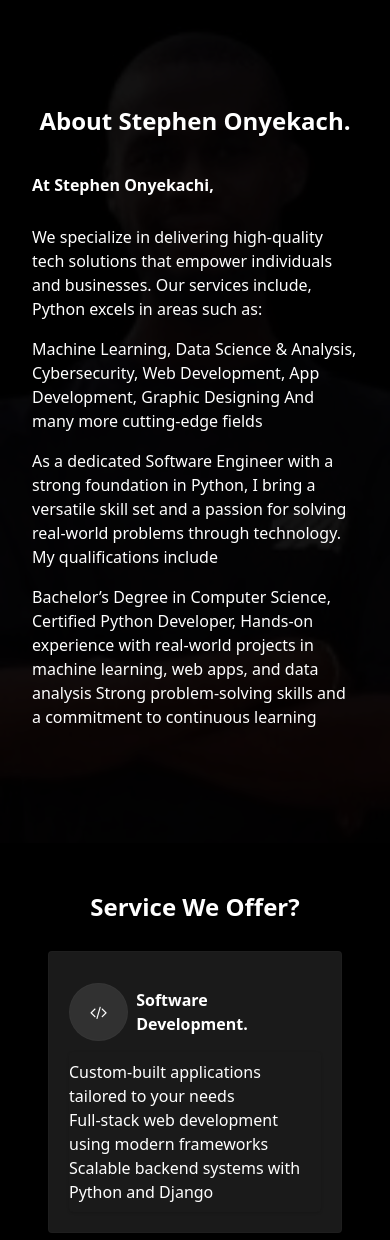
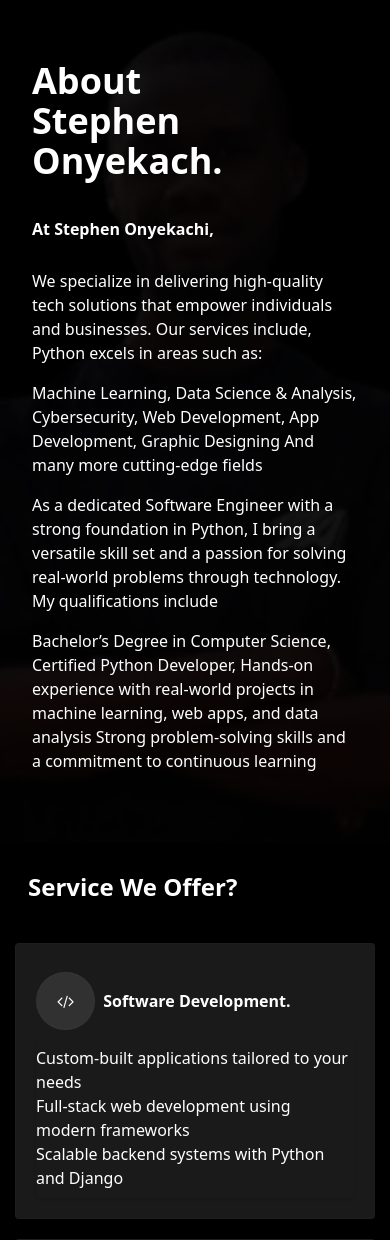
Before and after one commit to StephenOnyekachi/stephenonyekachi, a Django app: page / in a window 390 px wide. Shown: the part 865-2105 px from the top of the page. Run offline with Django 5.2, Linux system fonts and the light colour scheme; style sheets or scripts are compiled from the project's sources.

Commit message:
Improve mobile typography and update portfolio

```diff
--- a/templates/extends/gfooter.html
+++ b/templates/extends/gfooter.html
@@ -24,10 +24,10 @@
 
             <div class="p-2">
                 <h1 class="
-                    text-3xl md:text-4xl font-black text-center
+                    text-4xl md:text-4xl font-black text-left px-2
                     bg-gradient-to-r from-white to-gray-500 bg-clip-text text-transparent slidetop
                 ">
-                    Contact Stephen Onyekachi
+                    Contact <br> Stephen Onyekachi
                 </h1>
             </div>
 
@@ -98,7 +98,7 @@
 
             </div>
 
-            <div class="flex flex-wrap gap-5 mt-6 items-center justify-center">
+            <div class="flex flex-wrap gap-5 mt-6 py-5 items-center justify-center">
 
                 <div class="text-gray-300 text-center">
                     <p>
--- a/templates/index.html
+++ b/templates/index.html
@@ -27,10 +27,10 @@
         <div>
             <div class="p-2">
                 <h1 class="
-                    text-4xl md:text-8xl font-black text-center mt-20 sm:mt-[50px]
+                    text-6xl md:text-8xl font-black md:text-center mt-20
                     bg-gradient-to-r from-white to-gray-500 bg-clip-text text-transparent
                 ">
-                    Stephen Onyekachi
+                    Stephen <br> Onyekachi
                 </h1>
             </div>
 
@@ -141,8 +141,8 @@
         <div>
 
             <div class="p-2">
-                <h1 class="text-2xl md:text-4xl font-black text-white text-center slidetop">
-                    About Stephen Onyekach.
+                <h1 class="text-4xl md:text-4xl font-black text-white text-left slidetop">
+                    About <br> Stephen Onyekach.
                 </h1>
             </div>
 
@@ -175,17 +175,17 @@
 
 </div>
 
-<div class="bg-black p-10">
+<div class="bg-black p-2 md:p-10">
 
     <div>
 
-        <div class="p-2">
-            <h1 class="text-2xl md:text-4xl font-black text-white text-center slidetop">
+        <div class="p-5">
+            <h1 class="text-2xl md:text-4xl font-black text-white text-left slidetop">
                 Service We Offer?
             </h1>
         </div>
 
-        <div class="flex flex-wrap justify-center gap-5 px-2 py-5 items-stretch">
+        <div class="flex flex-wrap justify-center gap-5 md:px-2 py-5 items-stretch">
 
             <div class="w-90 items-stretch rounded bg-white/10 border border-white/2 p-5 zoom-in">
                 <div class="flex items-center py-2">
```
Also changed, not shown: templates/samples.html (+12 -12 lines).
